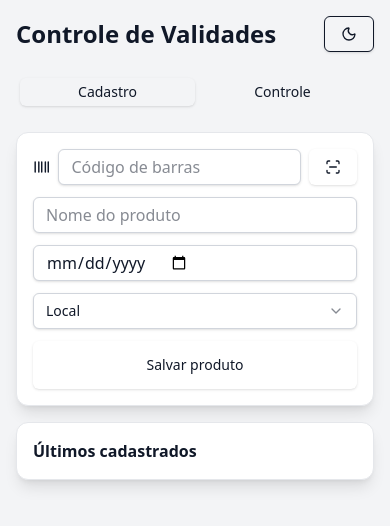
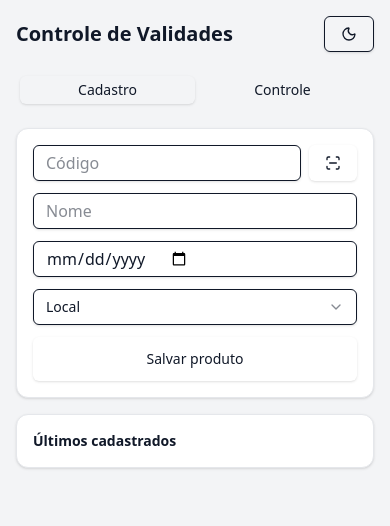
Before and after one commit to naicci/validade-farmacia, a React (Vite) app: page / in a window 390 px wide. Shown: the top 526 px of the page. Built offline with nearby package versions, Linux system fonts and the light colour scheme.

Commit message:
ui: ajuste mobile final (alinhamento e compactação)

```diff
--- a/src/ValidadeFarmaciaLayout.jsx
+++ b/src/ValidadeFarmaciaLayout.jsx
@@ -1,4 +1,4 @@
-import { useEffect, useMemo, useRef, useState } from "react";
+import { useEffect, useRef, useState } from "react";
 import { Card, CardContent } from "@/components/ui/card";
 import { Button } from "@/components/ui/button";
 import { Input } from "@/components/ui/input";
@@ -39,8 +39,6 @@ export default function ValidadeFarmaciaLayout() {
   const [darkMode, setDarkMode] = useState(false);
   const [products, setProducts] = useState([]);
   const [local, setLocal] = useState("");
-  const [filterDays, setFilterDays] = useState("todos");
-  const [filterLocal, setFilterLocal] = useState("todos");
   const [scannerOpen, setScannerOpen] = useState(false);
   const [scannerError, setScannerError] = useState("");
 
@@ -48,7 +46,6 @@ export default function ValidadeFarmaciaLayout() {
   const barcodeRef = useRef(null);
   const nameRef = useRef(null);
   const dateRef = useRef(null);
-  const audioRef = useRef(null);
 
   /* =========================
      Persistência
@@ -67,7 +64,7 @@ export default function ValidadeFarmaciaLayout() {
   }, [products]);
 
   /* =========================
-     Scanner nativo
+     Scanner
   ========================= */
   useEffect(() => {
     if (!scannerOpen) return;
@@ -78,7 +75,7 @@ export default function ValidadeFarmaciaLayout() {
     const start = async () => {
       try {
         if (!isBarcodeDetectorSupported()) {
-          setScannerError("Scanner não suportado neste navegador.");
+          setScannerError("Scanner não suportado.");
           return;
         }
 
@@ -95,10 +92,9 @@ export default function ValidadeFarmaciaLayout() {
         const scan = async () => {
           if (!active) return;
           try {
-            const barcodes = await detector.detect(videoRef.current);
-            if (barcodes.length) {
-              barcodeRef.current.value = barcodes[0].rawValue;
-              audioRef.current?.play();
+            const codes = await detector.detect(videoRef.current);
+            if (codes.length) {
+              barcodeRef.current.value = codes[0].rawValue;
               setScannerOpen(false);
             }
           } catch {}
@@ -107,7 +103,7 @@ export default function ValidadeFarmaciaLayout() {
 
         scan();
       } catch {
-        setScannerError("Não foi possível acessar a câmera.");
+        setScannerError("Erro ao acessar câmera.");
       }
     };
 
@@ -139,9 +135,8 @@ export default function ValidadeFarmaciaLayout() {
     setLocal("");
   };
 
-  const removeProduct = (id) => {
+  const removeProduct = (id) =>
     setProducts((prev) => prev.filter((p) => p.id !== id));
-  };
 
   /* =========================
      Cálculos
@@ -159,53 +154,34 @@ export default function ValidadeFarmaciaLayout() {
   ).length;
   const countOk = products.filter((p) => diffDays(p.validade) > 90).length;
 
-  const filteredProducts = products
-    .filter((p) => {
-      const d = diffDays(p.validade);
-      const daysOk =
-        filterDays === "todos"
-          ? true
-          : filterDays === "7"
-          ? d <= 7
-          : filterDays === "30"
-          ? d > 7 && d <= 30
-          : d > 30 && d <= 90;
-
-      const localOk =
-        filterLocal === "todos" ? true : p.local === filterLocal;
-
-      return d >= 0 && daysOk && localOk;
-    })
-    .sort((a, b) => new Date(a.validade) - new Date(b.validade));
-
   const lastFive = products.slice(0, 5);
 
   /* =========================
-     Estilos (restaurados)
+     Estilos base
   ========================= */
-  const containerClass = darkMode
+  const container = darkMode
     ? "bg-gray-900 text-gray-100"
     : "bg-gray-100 text-gray-900";
 
-  const cardClass = darkMode
-    ? "bg-gray-800 border border-gray-700 shadow-lg"
-    : "bg-white border border-gray-200 shadow-lg";
+  const card = darkMode
+    ? "bg-gray-800 border border-gray-700"
+    : "bg-white border border-gray-200";
 
-  const inputClass = darkMode
-    ? "bg-gray-700 text-gray-100 border border-gray-600"
-    : "bg-white text-gray-900 border border-gray-300";
+  const input = darkMode
+    ? "bg-gray-700 text-gray-100"
+    : "bg-white text-gray-900";
 
   /* =========================
      JSX
   ========================= */
   return (
-    <div className={`min-h-screen p-4 ${containerClass}`}>
+    <div className={`min-h-screen p-4 ${container}`}>
       {/* Scanner */}
       {scannerOpen && (
-        <div className="fixed inset-0 z-50 bg-black/70 flex items-center justify-center p-4">
+        <div className="fixed inset-0 z-50 bg-black/70 flex items-center justify-center">
           <div className="bg-white dark:bg-gray-900 w-full max-w-md rounded-xl">
             <div className="flex justify-between items-center p-4 border-b">
-              <span className="font-semibold">Ler código de barras</span>
+              <span className="font-semibold">Ler código</span>
               <Button variant="ghost" onClick={() => setScannerOpen(false)}>
                 <X />
               </Button>
@@ -213,7 +189,7 @@ export default function ValidadeFarmaciaLayout() {
             <div className="h-[60vh]">
               <video
                 ref={videoRef}
-                className="w-full h-full object-cover bg-black"
+                className="w-full h-full object-cover"
                 muted
                 playsInline
                 autoPlay
@@ -226,52 +202,38 @@ export default function ValidadeFarmaciaLayout() {
         </div>
       )}
 
-      <audio
-        ref={audioRef}
-        src="https://actions.google.com/sounds/v1/cartoon/wood_plank_flicks.ogg"
-      />
-
       {/* Header */}
       <div className="flex justify-between items-center mb-4">
-        <h1 className="text-2xl font-bold">Controle de Validades</h1>
+        <h1 className="text-xl font-bold">Controle de Validades</h1>
         <Button variant="outline" onClick={() => setDarkMode(!darkMode)}>
           {darkMode ? <Sun /> : <Moon />}
         </Button>
       </div>
 
       <Tabs defaultValue="cadastro">
-        <TabsList className="grid grid-cols-2 h-12 mb-4">
+        <TabsList className="grid grid-cols-2 h-11 mb-4">
           <TabsTrigger value="cadastro">Cadastro</TabsTrigger>
           <TabsTrigger value="controle">Controle</TabsTrigger>
         </TabsList>
 
-        {/* ================= CADASTRO ================= */}
+        {/* CADASTRO */}
         <TabsContent value="cadastro" className="space-y-4">
-          <Card className={cardClass}>
+          <Card className={card}>
             <CardContent className="p-4 space-y-3">
-              <div className="flex gap-2 items-center">
-                <Barcode />
+              <div className="flex gap-2">
                 <Input
                   ref={barcodeRef}
-                  placeholder="Código de barras"
-                  className={inputClass}
+                  placeholder="Código"
+                  className={input}
                 />
                 <Button onClick={() => setScannerOpen(true)}>
                   <ScanLine />
                 </Button>
               </div>
-              <Input
-                ref={nameRef}
-                placeholder="Nome do produto"
-                className={inputClass}
-              />
-              <Input
-                ref={dateRef}
-                type="date"
-                className={inputClass}
-              />
+              <Input ref={nameRef} placeholder="Nome" className={input} />
+              <Input ref={dateRef} type="date" className={input} />
               <Select value={local} onValueChange={setLocal}>
-                <SelectTrigger className={inputClass}>
+                <SelectTrigger className={input}>
                   <SelectValue placeholder="Local" />
                 </SelectTrigger>
                 <SelectContent>
@@ -280,19 +242,19 @@ export default function ValidadeFarmaciaLayout() {
                   <SelectItem value="geladeira">Geladeira</SelectItem>
                 </SelectContent>
               </Select>
-              <Button className="h-12 w-full" onClick={saveProduct}>
+              <Button className="h-11 w-full" onClick={saveProduct}>
                 Salvar produto
               </Button>
             </CardContent>
           </Card>
 
-          <Card className={cardClass}>
+          <Card className={card}>
             <CardContent className="p-4 space-y-2">
-              <h2 className="font-semibold">Últimos cadastrados</h2>
+              <h2 className="font-semibold text-sm">Últimos cadastrados</h2>
               {lastFive.map((p) => (
                 <div
                   key={p.id}
-                  className="flex justify-between items-center"
+                  className="flex justify-between items-center text-sm"
                 >
                   <span>{p.nome}</span>
                   <Button
@@ -308,77 +270,49 @@ export default function ValidadeFarmaciaLayout() {
           </Card>
         </TabsContent>
 
-        {/* ================= CONTROLE ================= */}
+        {/* CONTROLE */}
         <TabsContent value="controle" className="space-y-4">
-          <div className="grid grid-cols-2 gap-4">
-            <Card className={`border-l-4 border-red-500 ${cardClass}`}>
-              <CardContent className="flex items-center gap-2">
-                <AlertTriangle className="text-red-500" />
-                Até 7 dias: {count7}
-              </CardContent>
-            </Card>
-            <Card className={`border-l-4 border-orange-500 ${cardClass}`}>
-              <CardContent className="flex items-center gap-2">
-                <Calendar className="text-orange-500" />
-                Até 30 dias: {count30}
-              </CardContent>
-            </Card>
-            <Card className={`border-l-4 border-yellow-500 ${cardClass}`}>
-              <CardContent className="flex items-center gap-2">
-                <Calendar className="text-yellow-500" />
-                Pré-vencidos: {count90}
-              </CardContent>
-            </Card>
-            <Card className={`border-l-4 border-green-500 ${cardClass}`}>
-              <CardContent className="flex items-center gap-2">
-                <CheckCircle2 className="text-green-500" />
-                OK: {countOk}
-              </CardContent>
-            </Card>
+          <div className="grid grid-cols-1 sm:grid-cols-2 gap-3">
+            {[
+              {
+                label: "Até 7 dias",
+                value: count7,
+                icon: AlertTriangle,
+                color: "red",
+              },
+              {
+                label: "Até 30 dias",
+                value: count30,
+                icon: Calendar,
+                color: "orange",
+              },
+              {
+                label: "Pré-vencidos",
+                value: count90,
+                icon: Calendar,
+                color: "yellow",
+              },
+              {
+                label: "OK",
+                value: countOk,
+                icon: CheckCircle2,
+                color: "green",
+              },
+            ].map(({ label, value, icon: Icon, color }) => (
+              <Card
+                key={label}
+                className={`border-l-4 border-${color}-500 ${card}`}
+              >
+                <CardContent className="p-3 flex items-center justify-between">
+                  <div className="flex items-center gap-2">
+                    <Icon className={`text-${color}-500`} size={18} />
+                    <span className="text-sm">{label}</span>
+                  </div>
+                  <span className="text-xl font-bold">{value}</span>
+                </CardContent>
+              </Card>
+            ))}
           </div>
-
-          <Card className={cardClass}>
-            <CardContent className="space-y-2">
-              {filteredProducts.map((p) => {
-                const d = diffDays(p.validade);
-                return (
-                  <div
-                    key={p.id}
-                    className={`p-3 rounded flex justify-between items-center ${
-                      d <= 7
-                        ? "bg-red-900/30"
-                        : d <= 30
-                        ? "bg-orange-900/30"
-                        : d <= 90
-                        ? "bg-yellow-900/30"
-                        : "bg-green-900/30"
-                    }`}
-                  >
-                    <div className="flex items-center gap-2">
-                      <span className="font-semibold">{p.nome}</span>
-                      {d <= 1 && (
-                        <span className="text-xs bg-red-600 text-white px-2 rounded">
-                          URGENTE
-                        </span>
-                      )}
-                      {d > 30 && d <= 90 && (
-                        <span className="text-xs bg-yellow-500 text-black px-2 rounded">
-                          PRÉ-VENCIDO
-                        </span>
-                      )}
-                    </div>
-                    <Button
-                      size="sm"
-                      variant="destructive"
-                      onClick={() => removeProduct(p.id)}
-                    >
-                      Retirar
-                    </Button>
-                  </div>
-                );
-              })}
-            </CardContent>
-          </Card>
         </TabsContent>
       </Tabs>
     </div>
```
